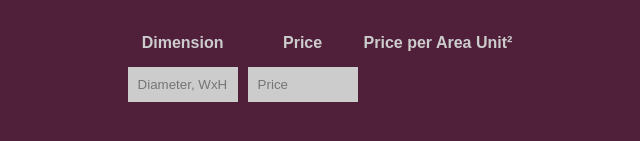
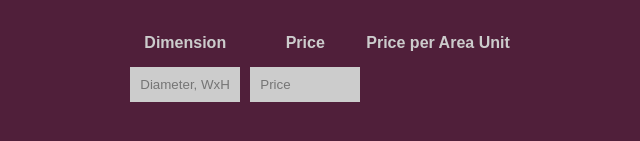
Before and after one commit to Deleh/pizzacalc, a plain HTML site: page index.html in a window 1280 px wide. Shown: the part 275-416 px from the top of the page, 322-962 px from the left. Drawn offline with Linux system fonts and the light colour scheme.

Commit message:
update table header

```diff
--- a/index.html
+++ b/index.html
@@ -59,7 +59,7 @@
     <p>Ever wondered which pizza size from your local delivery service is the cheapest per area unit? Fill out the table below and find out.</p>
     <p>Units are up to you but keep them consistent across the table. <b>Dimension</b> can be either the diameter of the pizza or the edge length in the form WIDTHxHEIGHT.</p>
     <table id="pizza-table">
-      <tr><th>Dimension</th><th>Price</th><th>Price per Area Unit²</th></tr>
+      <tr><th>Dimension</th><th>Price</th><th>Price per Area Unit</th></tr>
       <tr><td><input type="text" placeholder="Diameter, WxH" onchange="rebuild()"></td><td><input type="text" placeholder="Price" onchange="rebuild()"></td><td></td></tr>
     </table>
     <script>
```
